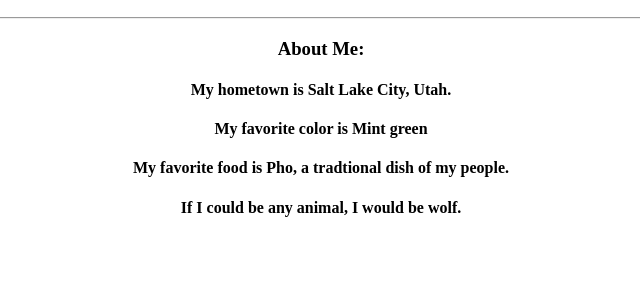
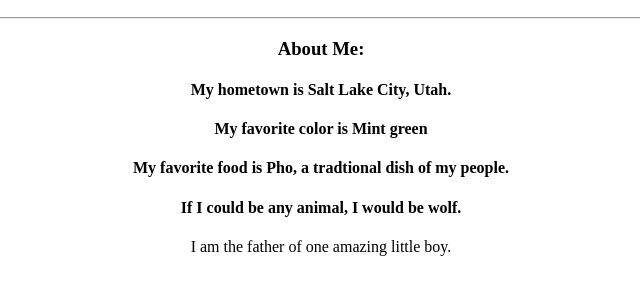
Before and after one commit to samedwardcar/ic_3_practice_redo, a plain HTML site: page index.html in a window 1280 px wide. Shown: the part 110-404 px from the top of the page, without its empty margins (319-959 px from the left). Drawn offline with Linux system fonts and the light colour scheme.

Commit message:
added new paragraph text

```diff
--- a/index.html
+++ b/index.html
@@ -15,6 +15,7 @@
 					<h4>My favorite color is Mint green</h4>
 					<h4>My favorite food is Pho, a tradtional dish of my people.</h4>
 					<h4>If I could be any animal, I would be wolf.</h4>
+                    <p>I am the father of one amazing little boy.</p>
 			</div>
 		  </body>
 		</html>
```
